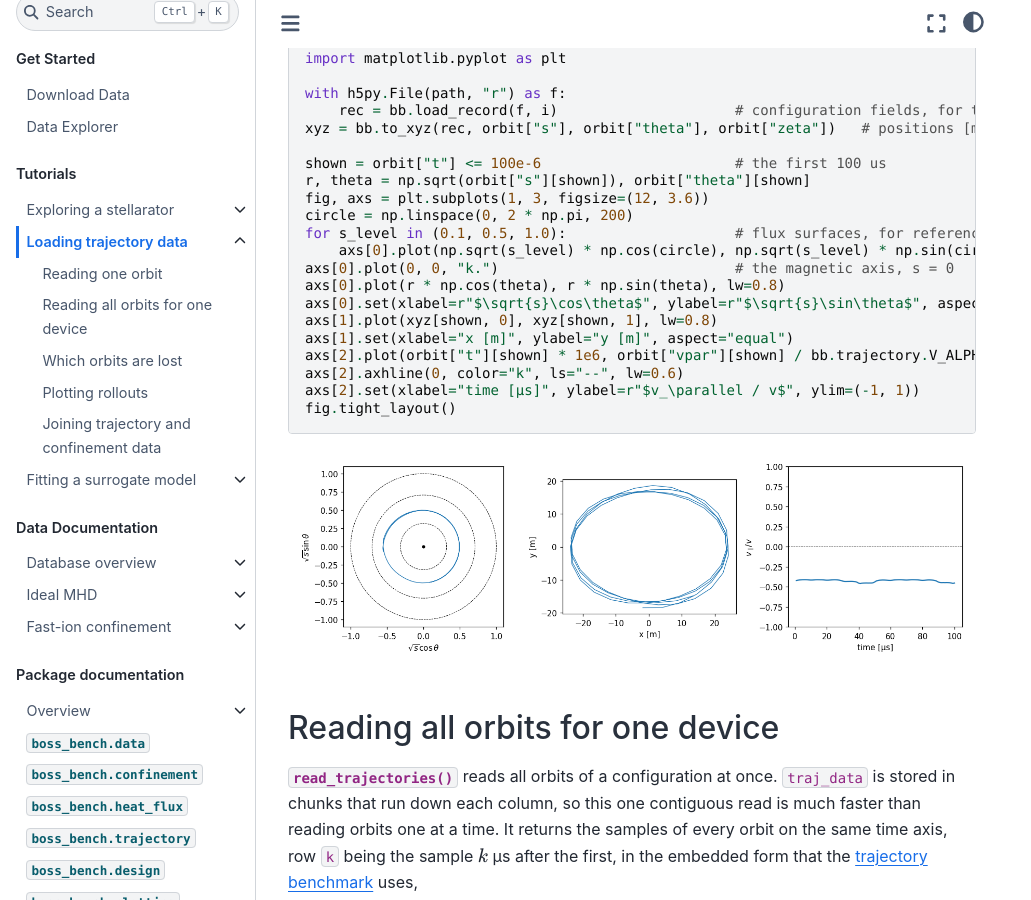
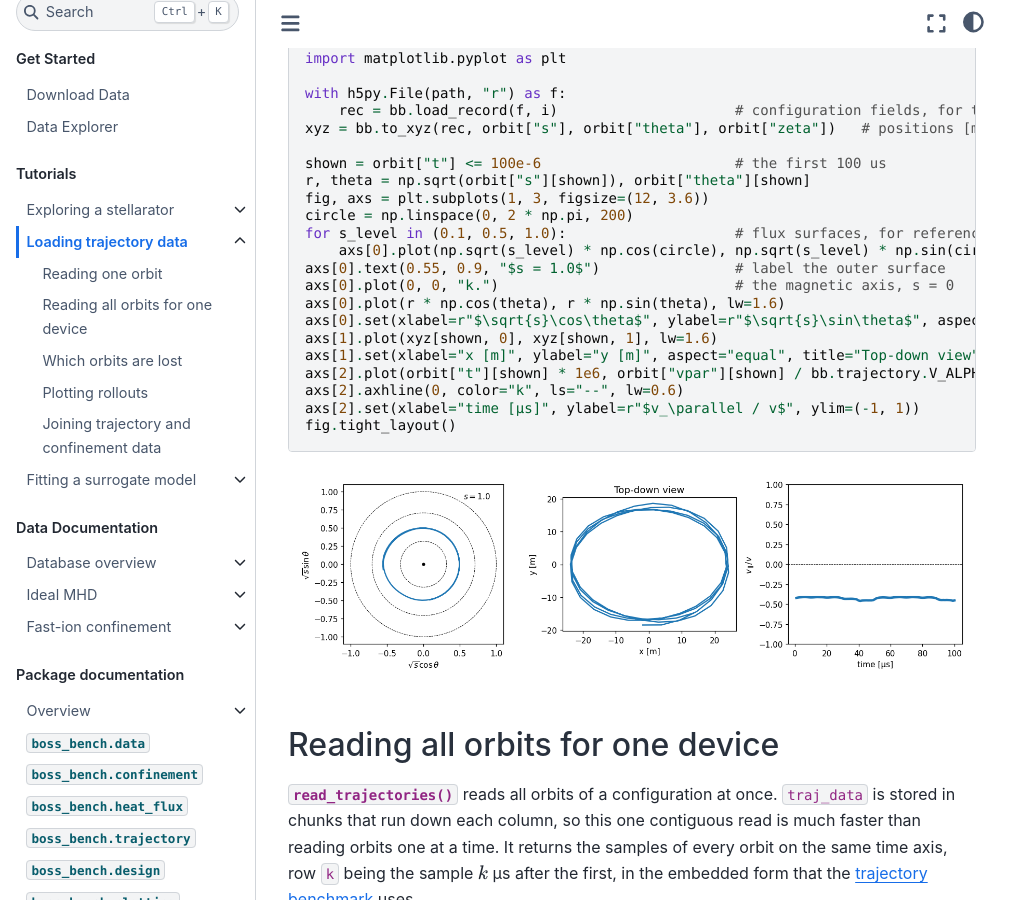
Before and after one commit to mishapadidar/boss_website, a Sphinx documentation site: the page built from docs/tutorials/loading-trajectories.md, in a window 1280 px wide and 900 px high, scrolled down 1043 px. Shown: the whole window, without its empty margins (0-1031 px from the left). Built offline with Sphinx 7.4.7 and the Sphinx Book theme 1.1.4, drawn with Linux system fonts in a browser that asks for light colours.

Commit message:
Orbit plot: thicker lines, top-down title, s = 1.0 label; trim the distributions text
Co-Authored-By: Claude Opus 5.5 (1M context) <noreply@anthropic.com>

```diff
--- a/docs/tutorials/loading-trajectories.md
+++ b/docs/tutorials/loading-trajectories.md
@@ -61,12 +61,13 @@ fig, axs = plt.subplots(1, 3, figsize=(12, 3.6))
 circle = np.linspace(0, 2 * np.pi, 200)
 for s_level in (0.1, 0.5, 1.0):                    # flux surfaces, for reference
     axs[0].plot(np.sqrt(s_level) * np.cos(circle), np.sqrt(s_level) * np.sin(circle), "k--", lw=0.6)
+axs[0].text(0.55, 0.9, "$s = 1.0$")                # label the outer surface
 axs[0].plot(0, 0, "k.")                            # the magnetic axis, s = 0
-axs[0].plot(r * np.cos(theta), r * np.sin(theta), lw=0.8)
+axs[0].plot(r * np.cos(theta), r * np.sin(theta), lw=1.6)
 axs[0].set(xlabel=r"$\sqrt{s}\cos\theta$", ylabel=r"$\sqrt{s}\sin\theta$", aspect="equal")
-axs[1].plot(xyz[shown, 0], xyz[shown, 1], lw=0.8)
-axs[1].set(xlabel="x [m]", ylabel="y [m]", aspect="equal")
-axs[2].plot(orbit["t"][shown] * 1e6, orbit["vpar"][shown] / bb.trajectory.V_ALPHA)
+axs[1].plot(xyz[shown, 0], xyz[shown, 1], lw=1.6)
+axs[1].set(xlabel="x [m]", ylabel="y [m]", aspect="equal", title="Top-down view")
+axs[2].plot(orbit["t"][shown] * 1e6, orbit["vpar"][shown] / bb.trajectory.V_ALPHA, lw=3)
 axs[2].axhline(0, color="k", ls="--", lw=0.6)
 axs[2].set(xlabel="time [µs]", ylabel=r"$v_\parallel / v$", ylim=(-1, 1))
 fig.tight_layout()
```
Also changed, not shown: docs/data/overview.md (+1 -6 lines), docs/_static/tutorials/orbit.png.
